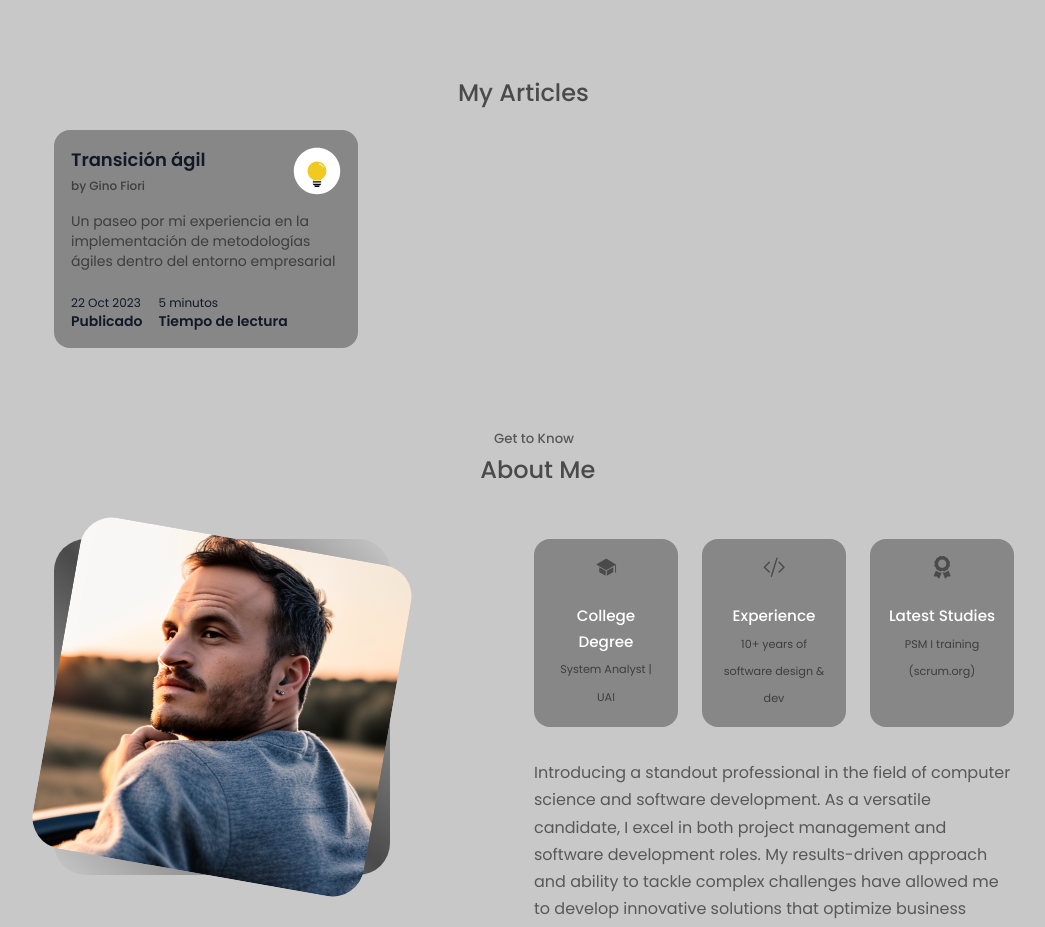
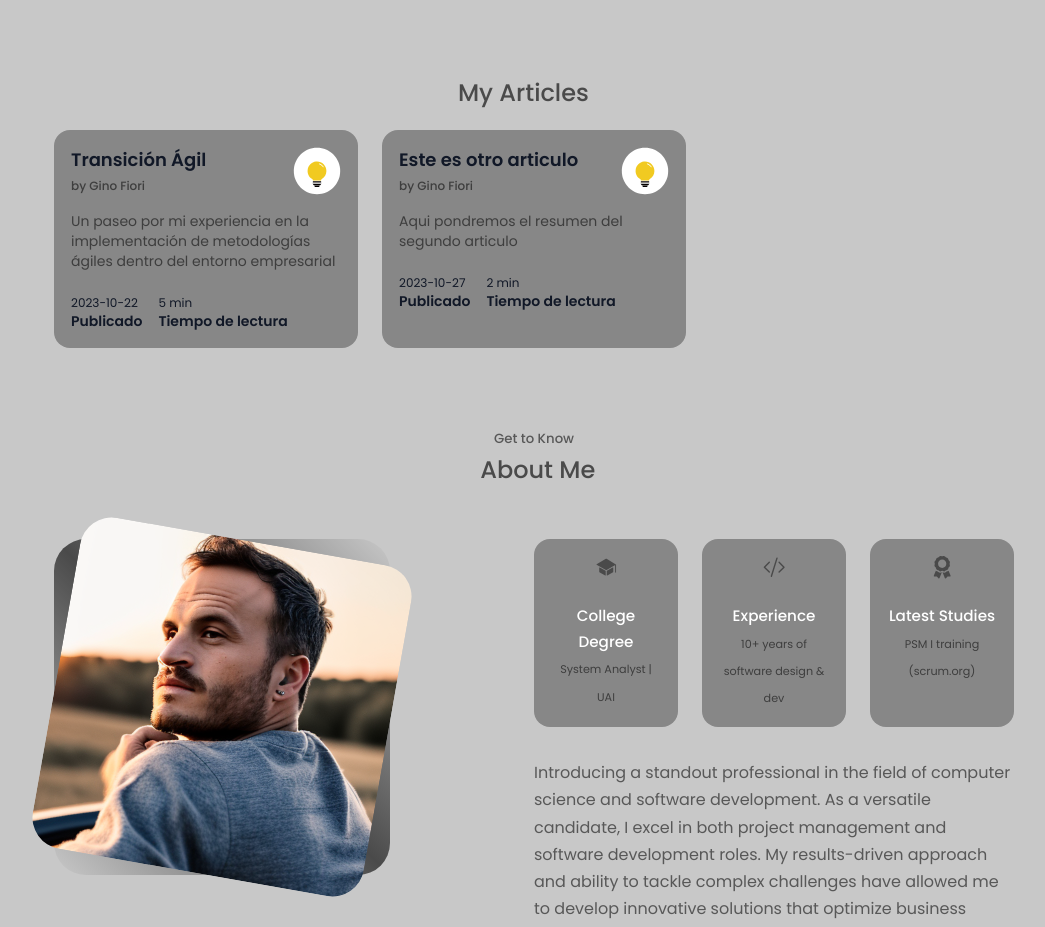
Before and after one commit to GINOFIORI/react-portfolio-1, a React (Create React App) app: page / in a window 1280 px wide. Shown: the part 780-1707 px from the top of the page, without its empty margins (106-1151 px from the left). Built offline with nearby package versions, Linux system fonts and the light colour scheme.

Commit message:
bucle sobre json de articulos + detalle de articulos (solo creacion)

```diff
--- /dev/null
+++ b/src/assets/articles/articles.json
@@ -0,0 +1,22 @@
+[
+    {
+        "title": "Transición Ágil",
+        "author": "Gino Fiori",
+        "resume": "Un paseo por mi experiencia en la implementación de metodologías ágiles dentro del entorno empresarial",
+        "date": "2023-10-22",
+        "readingtime": "5 min",
+        "imgurl": "",
+        "content": "",
+        "keywords": ["agile","scrum"]
+    },
+    {
+        "title": "Este es otro articulo",
+        "author": "Gino Fiori",
+        "resume": "Aqui pondremos el resumen del segundo articulo",
+        "date": "2023-10-27",
+        "readingtime": "2 min",
+        "imgurl": "",
+        "content": "",
+        "keywords": ["agile","scrum"]
+      }
+]
--- a/src/components/articles/Articles.jsx
+++ b/src/components/articles/Articles.jsx
@@ -1,12 +1,12 @@
-import React, { useContext, useEffect , useState} from 'react';
+import React, { useContext , useState} from 'react';
 import './articles.css'
 import { LanguageContext } from '../../context/LanguageContext';
 import Lottie from 'react-lottie';
 import lamparita from '../../assets/lamparita.json';
+import articles from '../../assets/articles/articles.json'
 
 const Articles = () => {
     const { language } = useContext(LanguageContext);
-    const lamparitaContainer = React.createRef();
 
     const [isHovered, setIsHovered] = useState(false);
 
@@ -29,32 +29,33 @@ const Articles = () => {
             <div className='container articles__container'>
 
                 {/***************** TARJETA ******************/}
-                <div className="card" onMouseEnter={() => setIsHovered(true)} onMouseLeave={() => setIsHovered(false)}>
+
+                {articles.map((articulo, index) => (
+                    <div className="card" onMouseEnter={() => setIsHovered(true)} onMouseLeave={() => setIsHovered(false)} key={index}>
                         <div className="header">
                             <div>
                                 <a className="title" href="#">
-                                Transición ágil
+                                    {articulo.title}
                                 </a>
-                            <p className="name">by Gino Fiori</p>
+                                <p className="name">by {articulo.author}</p>
                             </div>
                             <span className={`image ${isHovered ? 'hovered' : ''}`}>
                                 <Lottie options={defaultOptions} isStopped={!isHovered}></Lottie>
                             </span>
                         </div>
-                    <p className="description">
-                        Un paseo por mi experiencia en la implementación de metodologías ágiles dentro del entorno empresarial
-                    </p>
+                        <p className="description">{articulo.resume}</p>
                         <dl className="post-info">
                             <div className="cr">
                                 <dt className="dt">Publicado</dt>
-                            <dd className="dd">22 Oct 2023</dd>
+                                <dd className="dd">{articulo.date}</dd>
                             </div>
                             <div className="cr">
                                 <dt className="dt">Tiempo de lectura</dt>
-                            <dd className="dd">5 minutos</dd>
+                                <dd className="dd">{articulo.readingtime}</dd>
                             </div>
                         </dl>
                     </div>
+                ))}
                 {/***************** TARJETA ******************/}
 
 
```
Also changed, not shown: src/components/articles/ArticleDetail.jsx (added, +9 -0 lines). Lines whose indentation alone changed are shown as unchanged.
